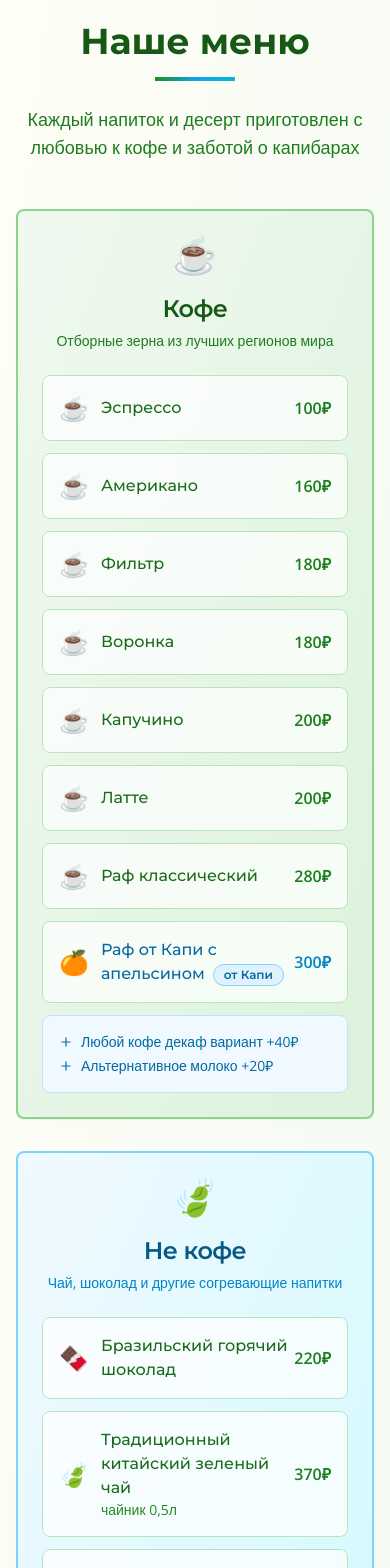
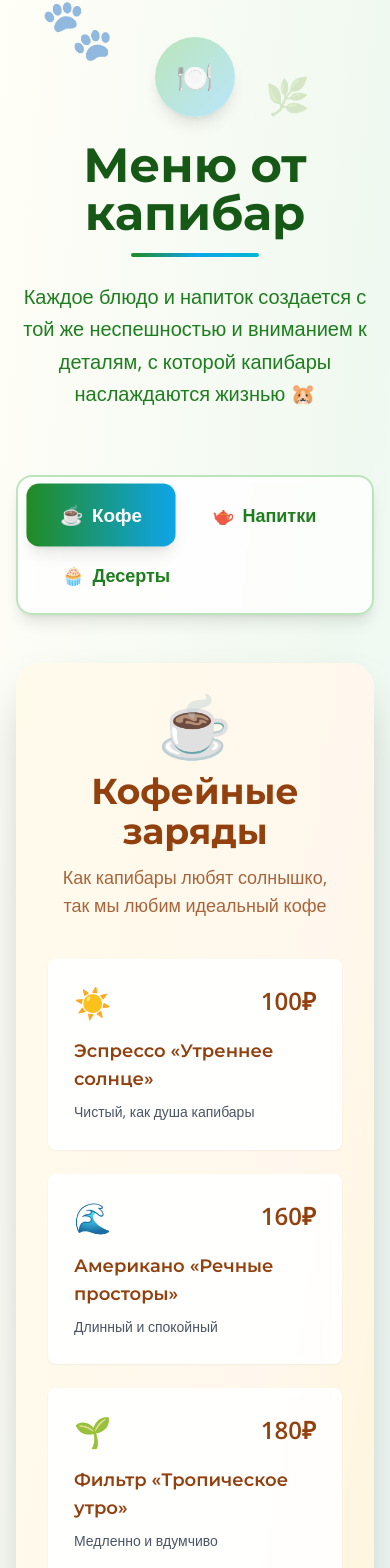
Before and after one commit to pr-poehali-dev/cafe-kapi-design, a React (Vite) app: page / in a window 390 px wide. Shown: the part 5291-6859 px from the top of the page. Built offline with nearby package versions, Linux system fonts and the light colour scheme.

Commit message:
Стилизация навигационного меню

```diff
--- a/src/components/Menu.tsx
+++ b/src/components/Menu.tsx
@@ -1,204 +1,363 @@
-import {
-  Card,
-  CardContent,
-  CardDescription,
-  CardHeader,
-  CardTitle,
-} from "@/components/ui/card";
+import { Card, CardContent } from "@/components/ui/card";
 import { Badge } from "@/components/ui/badge";
 import Icon from "@/components/ui/icon";
+import { useState } from "react";
 
 export default function Menu() {
-  const coffeeMenu = [
-    { name: "Эспрессо", price: 100, icon: "☕" },
-    { name: "Американо", price: 160, icon: "☕" },
-    { name: "Фильтр", price: 180, icon: "☕" },
-    { name: "Воронка", price: 180, icon: "☕" },
-    { name: "Капучино", price: 200, icon: "☕" },
-    { name: "Латте", price: 200, icon: "☕" },
-    { name: "Раф классический", price: 280, icon: "☕" },
-    { name: "Раф от Капи с апельсином", price: 300, icon: "🍊", special: true },
+  const [activeCategory, setActiveCategory] = useState("coffee");
+
+  const menuData = {
+    coffee: {
+      title: "Кофейные заряды",
+      subtitle: "Как капибары любят солнышко, так мы любим идеальный кофе",
+      emoji: "☕",
+      bgGradient: "from-amber-50 via-orange-50 to-amber-100",
+      borderColor: "border-amber-300",
+      textColor: "text-amber-800",
+      items: [
+        {
+          name: "Эспрессо «Утреннее солнце»",
+          price: 100,
+          description: "Чистый, как душа капибары",
+          icon: "☀️",
+        },
+        {
+          name: "Американо «Речные просторы»",
+          price: 160,
+          description: "Длинный и спокойный",
+          icon: "🌊",
+        },
+        {
+          name: "Фильтр «Тропическое утро»",
+          price: 180,
+          description: "Медленно и вдумчиво",
+          icon: "🌱",
+        },
+        {
+          name: "Воронка «Капельки росы»",
+          price: 180,
+          description: "Каждая капля важна",
+          icon: "💧",
+        },
+        {
+          name: "Капучино «Пышная шубка»",
+          price: 200,
+          description: "Мягкий как мех капибары",
+          icon: "☁️",
+        },
+        {
+          name: "Латте «Молочная река»",
+          price: 200,
+          description: "Течет медленно и нежно",
+          icon: "🥛",
+        },
+        {
+          name: "Раф «Классическое спокойствие»",
+          price: 280,
+          description: "Проверенная временем гармония",
+          icon: "✨",
+        },
+        {
+          name: "Раф от Капи «Апельсиновое настроение»",
+          price: 300,
+          description: "Наш фирменный секрет!",
+          icon: "🍊",
+          special: true,
+        },
+      ],
+    },
+    drinks: {
+      title: "Теплые объятия",
+      subtitle: "Для тех, кто предпочитает спокойствие без кофеина",
+      emoji: "🫖",
+      bgGradient: "from-emerald-50 via-teal-50 to-cyan-100",
+      borderColor: "border-emerald-300",
+      textColor: "text-emerald-800",
+      items: [
+        {
+          name: "Горячий шоколад «Бразильское тепло»",
+          price: 220,
+          description: "Густой как дружба",
+          icon: "🍫",
+        },
+        {
+          name: "Зеленый чай «Лесная тишина»",
+          price: 370,
+          description: "Чайник 0,5л",
+          icon: "🍃",
+          unit: true,
+        },
+        {
+          name: "Жасминовый чай «Цветочный берег»",
+          price: 380,
+          description: "Чайник 0,5л",
+          icon: "🌸",
+          unit: true,
+        },
+        {
+          name: "Черный чай «Классика жанра»",
+          price: 370,
+          description: "Чайник 0,5л",
+          icon: "🫖",
+          unit: true,
+        },
+        {
+          name: "Чай от Капи «Медовый рассвет»",
+          price: 450,
+          description: "Апельсин, мята, мед — чайник 0,5л",
+          icon: "🍯",
+          special: true,
+          unit: true,
+        },
+      ],
+    },
+    desserts: {
+      title: "Сладкие мечты",
+      subtitle: "Десерты, которые заставят вас улыбнуться как капибару",
+      emoji: "🧁",
+      bgGradient: "from-pink-50 via-rose-50 to-pink-100",
+      borderColor: "border-pink-300",
+      textColor: "text-pink-800",
+      items: [
+        {
+          name: "Чизкейк «Нежность»",
+          price: 220,
+          description: "Классический и воздушный",
+          icon: "🍰",
+        },
+        {
+          name: "Чизкейк от Капи «Особенный»",
+          price: 260,
+          description: "Наш секретный рецепт!",
+          icon: "🎂",
+          special: true,
+        },
+        {
+          name: "Морковный пирог «Бразильский»",
+          price: 220,
+          description: "Сочный и ароматный",
+          icon: "🥕",
+        },
+        {
+          name: "Бейжиньо «Маленький поцелуй»",
+          price: 120,
+          description: "Один шарик счастья",
+          icon: "😘",
+          unit: true,
+        },
+        {
+          name: "Брауни «Шоколадное блаженство»",
+          price: 230,
+          description: "С бразильскими специями",
+          icon: "🍫",
+        },
+      ],
+    },
+  };
+
+  const categories = [
+    { key: "coffee", label: "Кофе", icon: "☕" },
+    { key: "drinks", label: "Напитки", icon: "🫖" },
+    { key: "desserts", label: "Десерты", icon: "🧁" },
   ];
 
-  const nonCoffeeMenu = [
-    { name: "Бразильский горячий шоколад", price: 220, icon: "🍫" },
-    {
-      name: "Традиционный китайский зеленый чай",
-      price: 370,
-      unit: "чайник 0,5л",
-      icon: "🍃",
-    },
-    {
-      name: "Зеленый чай с жасмином",
-      price: 380,
-      unit: "чайник 0,5л",
-      icon: "🌸",
-    },
-    {
-      name: "Черный чай классический",
-      price: 370,
-      unit: "чайник 0,5л",
-      icon: "🍃",
-    },
-    {
-      name: "Фирменный чай от Капи с апельсином, мятой и медом",
-      price: 450,
-      unit: "чайник 0,5л",
-      icon: "🍯",
-      special: true,
-    },
-  ];
-
-  const dessertMenu = [
-    { name: "Чизкейк классический", price: 220, icon: "🍰" },
-    { name: "Чизкейк от Капи", price: 260, icon: "🍰", special: true },
-    { name: "Бразильский морковный пирог", price: 220, icon: "🥕" },
-    {
-      name: "Бейжиньо (бразильский маленький поцелуй)",
-      price: 120,
-      unit: "шарик",
-      icon: "🍬",
-    },
-    {
-      name: "Брауни с бразильским шоколадом и специями",
-      price: 230,
-      icon: "🍫",
-    },
-  ];
-
-  const MenuItem = ({ item, category }) => (
-    <div className="flex items-center justify-between p-4 rounded-lg bg-white/70 backdrop-blur-sm border border-forest-200 hover:border-forest-300 transition-all duration-300">
-      <div className="flex items-center space-x-3">
-        <div className="text-2xl">{item.icon}</div>
-        <div>
-          <h4
-            className={`font-medium ${item.special ? "text-nature-700" : "text-forest-700"}`}
-          >
-            {item.name}
-            {item.special && (
-              <Badge
-                variant="outline"
-                className="ml-2 text-xs bg-nature-100 text-nature-700 border-nature-300"
-              >
-                от Капи
-              </Badge>
-            )}
-          </h4>
-          {item.unit && <p className="text-sm text-forest-500">{item.unit}</p>}
-        </div>
-      </div>
-      <div
-        className={`font-bold ${item.special ? "text-nature-600" : "text-forest-600"}`}
-      >
-        {item.price}₽
-      </div>
-    </div>
-  );
+  const currentMenu = menuData[activeCategory];
 
   return (
     <section
       id="menu"
-      className="py-16 bg-gradient-to-br from-cream-50 to-forest-50"
+      className="py-20 bg-gradient-to-br from-cream-50 via-forest-50 to-nature-50 relative overflow-hidden"
     >
-      <div className="container mx-auto px-4">
-        <div className="max-w-6xl mx-auto">
-          <div className="text-center mb-12">
-            <h2 className="text-4xl font-bold text-forest-800 mb-4">
-              Наше меню
+      {/* Декоративные элементы */}
+      <div className="absolute top-10 left-10 text-6xl opacity-10 animate-pulse">
+        🐾
+      </div>
+      <div className="absolute top-32 right-20 text-4xl opacity-20 animate-bounce">
+        🌿
+      </div>
+      <div className="absolute bottom-20 left-32 text-5xl opacity-15">💫</div>
+
+      <div className="container mx-auto px-4 relative z-10">
+        <div className="max-w-7xl mx-auto">
+          {/* Заголовок */}
+          <div className="text-center mb-16">
+            <div className="inline-flex items-center justify-center w-20 h-20 bg-gradient-to-br from-forest-200 to-nature-200 rounded-full mb-6 shadow-lg">
+              <span className="text-3xl">🍽️</span>
+            </div>
+            <h2 className="text-5xl font-bold text-forest-800 mb-4">
+              Меню от капибар
             </h2>
-            <div className="w-20 h-1 bg-gradient-to-r from-forest-500 via-nature-500 to-aqua-500 mx-auto mb-6"></div>
-            <p className="text-lg text-forest-600">
-              Каждый напиток и десерт приготовлен с любовью к кофе и заботой о
-              капибарах
+            <div className="w-32 h-1 bg-gradient-to-r from-forest-500 via-nature-500 to-aqua-500 mx-auto mb-6 rounded-full"></div>
+            <p className="text-xl text-forest-600 max-w-2xl mx-auto leading-relaxed">
+              Каждое блюдо и напиток создается с той же неспешностью и вниманием
+              к деталям, с которой капибары наслаждаются жизнью 🐹
             </p>
           </div>
 
-          <div className="grid md:grid-cols-2 lg:grid-cols-3 gap-8">
-            {/* Кофе */}
-            <Card className="bg-gradient-to-br from-forest-50 to-forest-100 border-forest-300 border-2">
-              <CardHeader className="text-center">
-                <div className="text-4xl mb-3">☕</div>
-                <CardTitle className="text-2xl text-forest-800">Кофе</CardTitle>
-                <CardDescription className="text-forest-600">
-                  Отборные зерна из лучших регионов мира
-                </CardDescription>
-              </CardHeader>
-              <CardContent className="space-y-3">
-                {coffeeMenu.map((item, index) => (
-                  <MenuItem key={index} item={item} category="coffee" />
+          {/* Навигация по категориям */}
+          <div className="flex justify-center mb-12">
+            <div className="bg-white/80 backdrop-blur-sm rounded-2xl p-2 shadow-lg border-2 border-forest-200">
+              {categories.map((category) => (
+                <button
+                  key={category.key}
+                  onClick={() => setActiveCategory(category.key)}
+                  className={`px-8 py-4 rounded-xl font-semibold text-lg transition-all duration-300 mx-1 ${
+                    activeCategory === category.key
+                      ? "bg-gradient-to-r from-forest-500 to-nature-500 text-white shadow-lg transform scale-105"
+                      : "text-forest-600 hover:bg-forest-100"
+                  }`}
+                >
+                  <span className="mr-2">{category.icon}</span>
+                  {category.label}
+                </button>
               ))}
+            </div>
+          </div>
 
-                <div className="mt-6 p-4 bg-nature-50 rounded-lg border border-nature-200">
-                  <div className="text-sm text-nature-700 space-y-1">
+          {/* Контент категории */}
+          <div
+            className={`bg-gradient-to-br ${currentMenu.bgGradient} rounded-3xl p-8 ${currentMenu.borderColor} border-3 shadow-2xl`}
+          >
+            <div className="text-center mb-10">
+              <div className="text-6xl mb-4">{currentMenu.emoji}</div>
+              <h3
+                className={`text-4xl font-bold ${currentMenu.textColor} mb-3`}
+              >
+                {currentMenu.title}
+              </h3>
+              <p className={`text-lg ${currentMenu.textColor} opacity-80`}>
+                {currentMenu.subtitle}
+              </p>
+            </div>
+
+            {/* Сетка товаров */}
+            <div className="grid md:grid-cols-2 lg:grid-cols-3 gap-6">
+              {currentMenu.items.map((item, index) => (
+                <Card
+                  key={index}
+                  className="group bg-white/90 backdrop-blur-sm border-2 border-white/50 hover:border-white hover:shadow-xl transition-all duration-300 transform hover:-translate-y-1"
+                >
+                  <CardContent className="p-6">
+                    <div className="flex items-start justify-between mb-4">
+                      <div className="text-3xl group-hover:scale-110 transition-transform duration-300">
+                        {item.icon}
+                      </div>
+                      <div className="text-right">
+                        <div
+                          className={`text-2xl font-bold ${item.special ? "text-nature-600" : currentMenu.textColor}`}
+                        >
+                          {item.price}₽
+                        </div>
+                        {item.unit && (
+                          <div className="text-sm text-gray-500">
+                            за позицию
+                          </div>
+                        )}
+                      </div>
+                    </div>
+
+                    <h4
+                      className={`text-lg font-semibold mb-2 ${item.special ? "text-nature-700" : currentMenu.textColor} group-hover:text-forest-700 transition-colors duration-300`}
+                    >
+                      {item.name}
+                      {item.special && (
+                        <Badge className="ml-2 bg-gradient-to-r from-nature-400 to-aqua-400 text-white border-0 shadow-lg">
+                          от Капи ✨
+                        </Badge>
+                      )}
+                    </h4>
+
+                    <p className="text-gray-600 text-sm leading-relaxed">
+                      {item.description}
+                    </p>
+                  </CardContent>
+                </Card>
+              ))}
+            </div>
+
+            {/* Дополнительные опции для кофе */}
+            {activeCategory === "coffee" && (
+              <div className="mt-8 bg-white/70 rounded-2xl p-6 border-2 border-amber-200">
+                <h4 className="text-lg font-semibold text-amber-800 mb-4 flex items-center">
+                  <Icon name="Settings" size={20} className="mr-2" />
+                  Дополнительные опции
+                </h4>
+                <div className="grid md:grid-cols-2 gap-4 text-amber-700">
                   <div className="flex items-center">
-                      <Icon name="Plus" size={14} className="mr-2" />
-                      Любой кофе декаф вариант +40₽
+                    <div className="w-2 h-2 bg-amber-400 rounded-full mr-3"></div>
+                    <span>Декаф вариант любого кофе +40₽</span>
                   </div>
                   <div className="flex items-center">
-                      <Icon name="Plus" size={14} className="mr-2" />
-                      Альтернативное молоко +20₽
+                    <div className="w-2 h-2 bg-amber-400 rounded-full mr-3"></div>
+                    <span>Альтернативное молоко +20₽</span>
                   </div>
                 </div>
               </div>
-              </CardContent>
-            </Card>
-
-            {/* Не кофе */}
-            <Card className="bg-gradient-to-br from-nature-50 to-aqua-100 border-nature-300 border-2">
-              <CardHeader className="text-center">
-                <div className="text-4xl mb-3">🍃</div>
-                <CardTitle className="text-2xl text-nature-800">
-                  Не кофе
-                </CardTitle>
-                <CardDescription className="text-nature-600">
-                  Чай, шоколад и другие согревающие напитки
-                </CardDescription>
-              </CardHeader>
-              <CardContent className="space-y-3">
-                {nonCoffeeMenu.map((item, index) => (
-                  <MenuItem key={index} item={item} category="noncoffee" />
-                ))}
-              </CardContent>
-            </Card>
-
-            {/* Десерты */}
-            <Card className="bg-gradient-to-br from-cream-100 to-cream-200 border-cream-400 border-2 md:col-span-2 lg:col-span-1">
-              <CardHeader className="text-center">
-                <div className="text-4xl mb-3">🍰</div>
-                <CardTitle className="text-2xl text-earth-800">
-                  Десерты
-                </CardTitle>
-                <CardDescription className="text-earth-600">
-                  Домашние сладости с бразильскими нотками
-                </CardDescription>
-              </CardHeader>
-              <CardContent className="space-y-3">
-                {dessertMenu.map((item, index) => (
-                  <MenuItem key={index} item={item} category="dessert" />
-                ))}
-              </CardContent>
-            </Card>
+            )}
           </div>
 
-          <div className="text-center mt-12">
-            <div className="bg-gradient-to-br from-forest-100 via-nature-100 to-aqua-100 rounded-2xl p-8 max-w-4xl mx-auto border-2 border-forest-300">
-              <div className="text-4xl mb-4">🐾</div>
-              <h3 className="text-2xl font-semibold text-forest-700 mb-4">
-                Каждая покупка помогает капибарам!
+          {/* Блок о благотворительности */}
+          <div className="mt-16 relative">
+            <div className="bg-gradient-to-br from-forest-100 via-nature-100 to-aqua-100 rounded-3xl p-10 border-3 border-forest-300 shadow-2xl overflow-hidden">
+              <div className="absolute top-0 right-0 text-9xl opacity-5">
+                🐹
+              </div>
+              <div className="relative z-10 text-center max-w-4xl mx-auto">
+                <div className="inline-flex items-center justify-center w-16 h-16 bg-gradient-to-br from-forest-400 to-nature-400 rounded-full mb-6 shadow-lg">
+                  <Icon name="Heart" size={32} className="text-white" />
+                </div>
+
+                <h3 className="text-3xl font-bold text-forest-700 mb-6">
+                  Каждый глоток помогает капибарам! 🐾
                 </h3>
-              <p className="text-forest-600 leading-relaxed mb-4">
-                5% с каждого заказа мы отправляем в фонды защиты капибар. Ваш
-                кофе не только согревает вас, но и помогает создавать водоемы,
-                высаживать деревья и защищать естественную среду обитания этих
-                удивительных животных.
+
+                <div className="grid md:grid-cols-3 gap-6 mb-8">
+                  <div className="bg-white/60 rounded-2xl p-6 backdrop-blur-sm">
+                    <div className="text-3xl mb-3">🌊</div>
+                    <h4 className="font-semibold text-forest-700 mb-2">
+                      Чистые водоемы
+                    </h4>
+                    <p className="text-sm text-forest-600">
+                      Создаем и поддерживаем места обитания
                     </p>
+                  </div>
+                  <div className="bg-white/60 rounded-2xl p-6 backdrop-blur-sm">
+                    <div className="text-3xl mb-3">🌳</div>
+                    <h4 className="font-semibold text-forest-700 mb-2">
+                      Посадка деревьев
+                    </h4>
+                    <p className="text-sm text-forest-600">
+                      Восстанавливаем тропические леса
+                    </p>
+                  </div>
+                  <div className="bg-white/60 rounded-2xl p-6 backdrop-blur-sm">
+                    <div className="text-3xl mb-3">📚</div>
+                    <h4 className="font-semibold text-forest-700 mb-2">
+                      Образование
+                    </h4>
+                    <p className="text-sm text-forest-600">
+                      Рассказываем о важности сохранения природы
+                    </p>
+                  </div>
+                </div>
+
+                <p className="text-forest-600 leading-relaxed mb-6 text-lg">
+                  <span className="font-semibold text-nature-600">
+                    5% с каждого заказа
+                  </span>{" "}
+                  отправляется в фонды защиты капибар. Ваш кофе не только
+                  согревает, но и делает мир лучше для этих удивительных
+                  созданий.
+                </p>
+
                 <Badge
                   variant="outline"
-                className="bg-white/70 text-forest-700 border-forest-400 px-4 py-2"
+                  className="bg-white/80 text-forest-700 border-forest-400 px-6 py-3 text-base hover:bg-white/90 transition-colors duration-300"
                 >
-                <Icon name="Heart" size={16} className="mr-2" />
-                Прозрачная отчетность в нашей книге благотворительности
+                  <Icon name="FileText" size={18} className="mr-2" />
+                  Прозрачная отчетность каждый месяц
                 </Badge>
+              </div>
             </div>
           </div>
         </div>
```
Also changed, not shown: 1 other file (tests, documents, lock files or other folders). Lines whose indentation alone changed are shown as unchanged.
